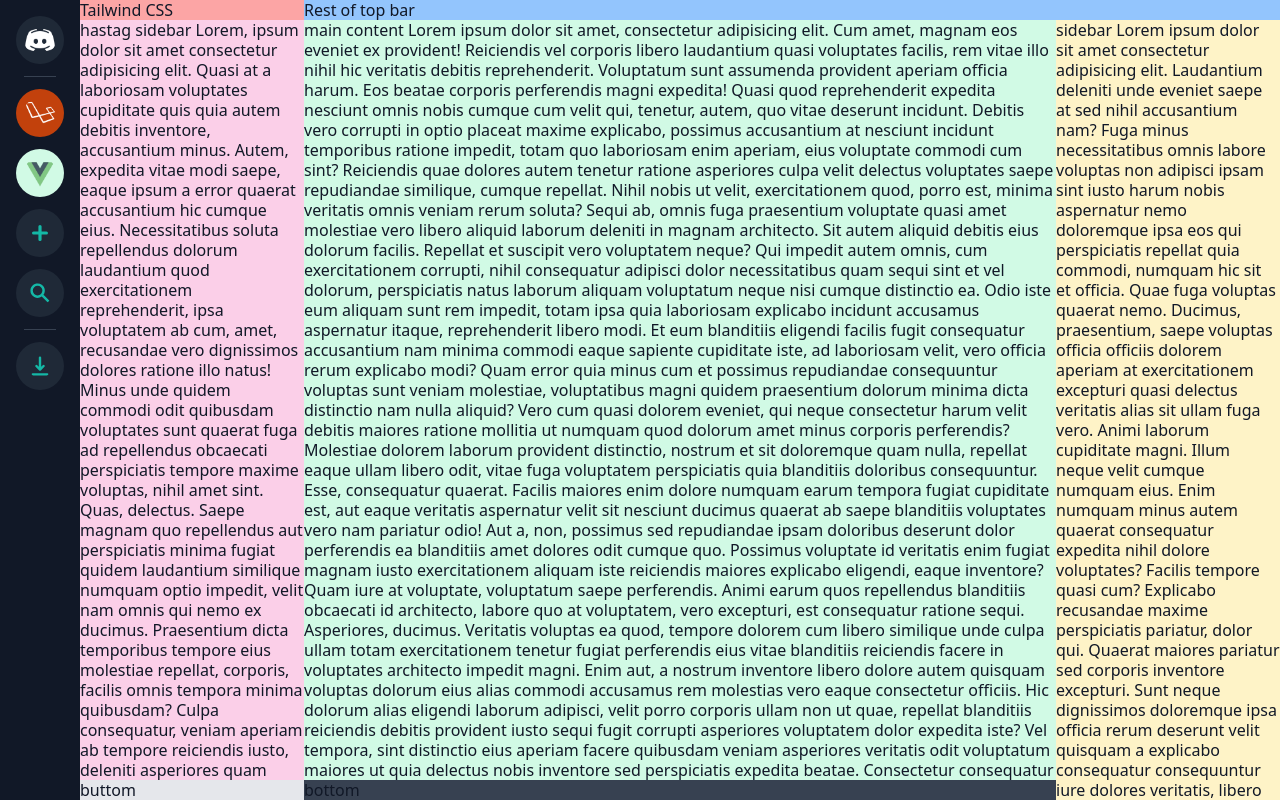
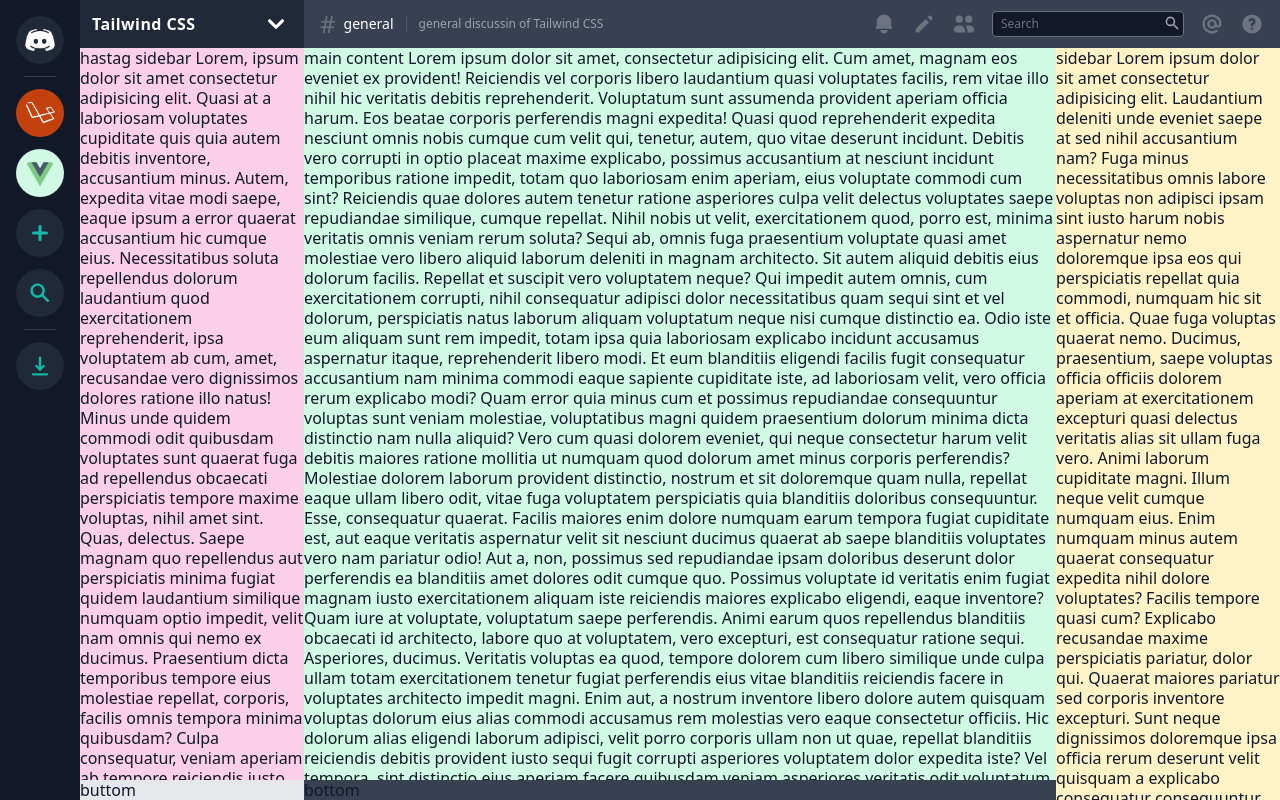
Before and after one commit to acatzk/discord, a Vue app: page / in a window 1280 px wide. Built offline with nearby package versions, Linux system fonts and the light colour scheme.

Commit message:
Discord top menu bar done

```diff
--- a/src/App.vue
+++ b/src/App.vue
@@ -76,9 +76,114 @@
     <!-- second col -->
     <div class="flex flex-col min-h-screen h-screen">
       <!-- first col -->
-      <div class="bg-blue-300 flex">
-        <div class="bg-red-300 w-56 flex-none">Tailwind CSS</div>
-        <div>Rest of top bar</div>
+      <div class="flex text-white h-12">
+        <div class="bg-gray-800 w-56 flex-none flex items-center justify-between px-3 p-2">
+          <div class="font-semibold tracking-wide">Tailwind CSS</div>
+          <button>
+            <svg  class="w-8 h-8"
+                  fill="currentColor"
+                  xmlns:xlink="http://www.w3.org/1999/xlink"
+                  xmlns="http://www.w3.org/2000/svg"
+                  viewBox="0 0 20 20"
+                  preserveAspectRatio="xMidYMid meet">
+              <path xmlns="http://www.w3.org/2000/svg"
+                    fill-rule="evenodd"
+                    d="M5.293 7.293a1 1 0 011.414 0L10 10.586l3.293-3.293a1 1 0 111.414 1.414l-4 4a1 1 0 01-1.414 0l-4-4a1 1 0 010-1.414z"
+                    clip-rule="evenodd">
+              </path>
+            </svg>
+          </button>
+        </div>
+        <div class="bg-gray-700 flex-1 flex items-center justify-between px-4">
+          <div class="flex items-center">
+            <div class="text-gray-500 text-2xl">#</div>
+            <div class="ml-2 text-sm text-white">general</div>
+            <div class="border-l pl-3 ml-3 border-gray-600 text-xs text-gray-400">general discussin of Tailwind CSS</div>
+          </div>
+          <div class="flex items-center">
+            <a class="ml-4" href="#">
+              <svg  class="w-6 h-6 text-gray-500 hover:text-gray-200 rounded-full"
+                    fill="currentColor"
+                    xmlns:xlink="http://www.w3.org/1999/xlink"
+                    xmlns="http://www.w3.org/2000/svg"
+                    viewBox="0 0 20 20"
+                    preserveAspectRatio="xMidYMid meet">
+                <path xmlns="http://www.w3.org/2000/svg" d="M10 2a6 6 0 00-6 6v3.586l-.707.707A1 1 0 004 14h12a1 1 0 00.707-1.707L16 11.586V8a6 6 0 00-6-6zm0 16a3 3 0 01-3-3h6a3 3 0 01-3 3z"></path>
+              </svg>
+            </a>
+            <a class="ml-4" href="#">
+              <svg  class="w-6 h-6 text-gray-500 hover:text-gray-200 rounded-full"
+                    fill="currentColor"
+                    xmlns:xlink="http://www.w3.org/1999/xlink"
+                    xmlns="http://www.w3.org/2000/svg"
+                    viewBox="0 0 20 20"
+                    preserveAspectRatio="xMidYMid meet">
+                <path xmlns="http://www.w3.org/2000/svg" d="M13.586 3.586a2 2 0 112.828 2.828l-.793.793-2.828-2.828.793-.793zm-2.207 2.207L3 14.172V17h2.828l8.38-8.379-2.83-2.828z"></path>
+              </svg>
+            </a>
+            <a class="ml-4" href="#">
+              <svg  class="w-6 h-6 text-gray-500 hover:text-gray-200 rounded-full"
+                    fill="currentColor"
+                    xmlns:xlink="http://www.w3.org/1999/xlink"
+                    xmlns="http://www.w3.org/2000/svg"
+                    viewBox="0 0 20 20"
+                    preserveAspectRatio="xMidYMid meet">
+                <path xmlns="http://www.w3.org/2000/svg"
+                      d="M9 6a3 3 0 11-6 0 3 3 0 016 0zm8 0a3 3 0 11-6 0 3 3 0 016 0zm-4.07 11c.046-.327.07-.66.07-1a6.97 6.97 0 00-1.5-4.33A5 5 0 0119 16v1h-6.07zM6 11a5 5 0 015 5v1H1v-1a5 5 0 015-5z">
+                </path>
+              </svg>
+            </a>
+            <a class="ml-4" href="#">
+              <form>
+                <div class="relative flex">
+                  <input  class="rounded bg-gray-900 text-gray-200 text-xs px-2 py-1 focus:outline-none" placeholder="Search" type="text" />
+                  <span class="absolute right-0 top-0 mt-1 mr-1">
+                    <svg  class="w-4 h-4 text-gray-400 hover:text-gray-200"
+                          fill="currentColor"
+                          xmlns:xlink="http://www.w3.org/1999/xlink"
+                          xmlns="http://www.w3.org/2000/svg"
+                          viewBox="0 0 20 20"
+                          preserveAspectRatio="xMidYMid meet">
+                      <path xmlns="http://www.w3.org/2000/svg"
+                            fill-rule="evenodd"
+                            d="M8 4a4 4 0 100 8 4 4 0 000-8zM2 8a6 6 0 1110.89 3.476l4.817 4.817a1 1 0 01-1.414 1.414l-4.816-4.816A6 6 0 012 8z"
+                            clip-rule="evenodd">
+                      </path>
+                    </svg>
+                  </span>
+                </div>
+              </form>
+            </a>
+            <a class="ml-4" href="#">
+              <svg  class="w-6 h-6 text-gray-500 hover:text-gray-200 rounded-full"
+                    fill="currentColor"
+                    xmlns:xlink="http://www.w3.org/1999/xlink"
+                    xmlns="http://www.w3.org/2000/svg"
+                    viewBox="0 0 20 20"
+                    preserveAspectRatio="xMidYMid meet">
+                <path xmlns="http://www.w3.org/2000/svg"
+                      fill-rule="evenodd"
+                      d="M14.243 5.757a6 6 0 10-.986 9.284 1 1 0 111.087 1.678A8 8 0 1118 10a3 3 0 01-4.8 2.401A4 4 0 1114 10a1 1 0 102 0c0-1.537-.586-3.07-1.757-4.243zM12 10a2 2 0 10-4 0 2 2 0 004 0z"
+                      clip-rule="evenodd">
+                </path>
+              </svg>
+            </a>
+            <a class="ml-4" href="#">
+              <svg  class="w-6 h-6 text-gray-500 hover:text-gray-200 rounded-full"
+                    fill="currentColor"
+                    xmlns:xlink="http://www.w3.org/1999/xlink"
+                    xmlns="http://www.w3.org/2000/svg"
+                    viewBox="0 0 20 20"
+                    preserveAspectRatio="xMidYMid meet">
+                <path xmlns="http://www.w3.org/2000/svg"
+                      fill-rule="evenodd"
+                      d="M18 10a8 8 0 11-16 0 8 8 0 0116 0zm-8-3a1 1 0 00-.867.5 1 1 0 11-1.731-1A3 3 0 0113 8a3.001 3.001 0 01-2 2.83V11a1 1 0 11-2 0v-1a1 1 0 011-1 1 1 0 100-2zm0 8a1 1 0 100-2 1 1 0 000 2z"
+                      clip-rule="evenodd">
+                </path>
+              </svg>
+            </a>
+          </div>
+        </div>
       </div>
       <!-- second col -->
       <div class="bg-green-300 flex-1 flex overflow-y-hidden">
```
